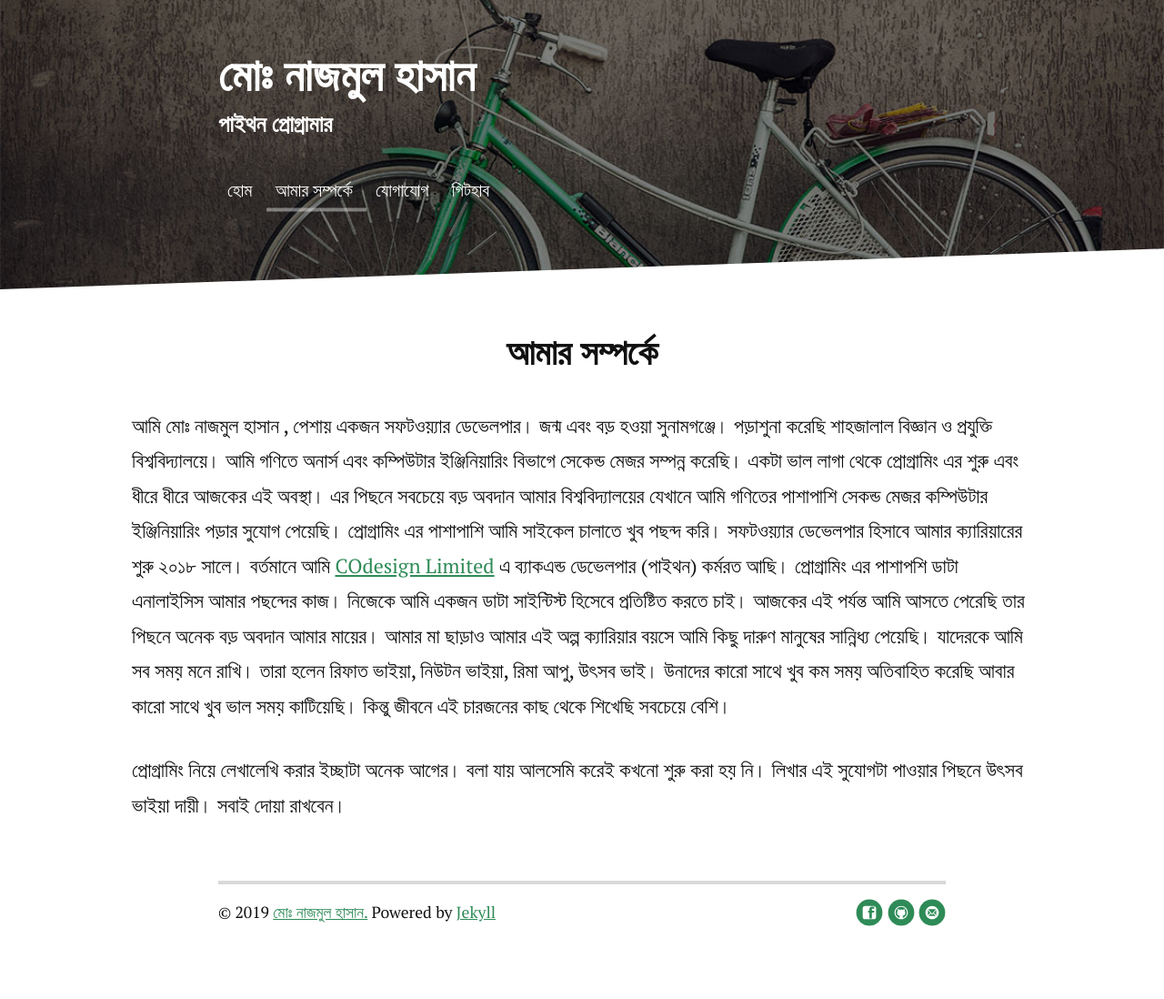
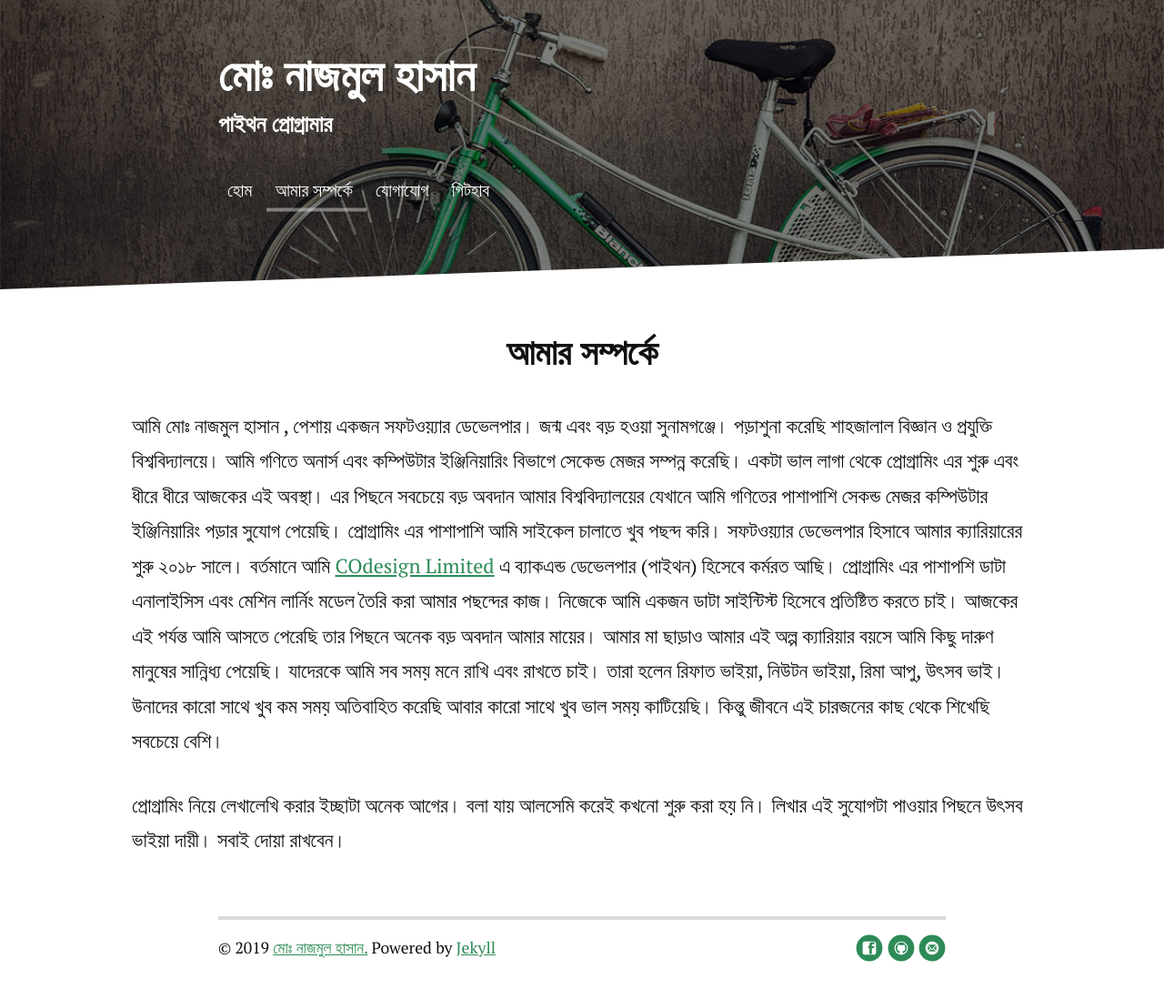
Before and after one commit to farhapartex/farhapartex.github.io, a Jekyll site: the page built from about.md, in a window 1280 px wide. Shown: the whole page at 91% size. Built offline with Jekyll 4.4.1, drawn with Linux system fonts in a browser that asks for light colours; nearby versions of some CDN libraries; before the commit the page ends 1060 px from its top, so only the background shows below that.

Commit message:
about me modified

```diff
--- a/about.md
+++ b/about.md
@@ -7,8 +7,8 @@
 
 আমি মোঃ নাজমুল হাসান , পেশায় একজন সফটওয়্যার ডেভেলপার। জন্ম এবং বড় হওয়া সুনামগঞ্জে। পড়াশুনা করেছি শাহজালাল বিজ্ঞান ও প্রযুক্তি বিশ্ববিদ্যালয়ে। আমি গণিতে অনার্স এবং কম্পিউটার ইঞ্জিনিয়ারিং বিভাগে সেকেন্ড মেজর সম্পন্ন করেছি। একটা ভাল লাগা থেকে প্রোগ্রামিং এর শুরু এবং ধীরে ধীরে আজকের এই অবস্থা। এর পিছনে সবচেয়ে বড় অবদান আমার বিশ্ববিদ্যালয়ের যেখানে আমি গণিতের পাশাপাশি সেকন্ড মেজর কম্পিউটার ইঞ্জিনিয়ারিং পড়ার সুযোগ পেয়েছি।
 প্রোগ্রামিং এর পাশাপাশি আমি সাইকেল চালাতে খুব পছন্দ করি।
-সফটওয়্যার ডেভেলপার হিসাবে আমার ক্যারিয়ারের শুরু ২০১৮ সালে। বর্তমানে আমি <a href="https://codesign.com.bd">COdesign Limited</a> এ ব্যাকএন্ড ডেভেলপার (পাইথন) কর্মরত আছি। প্রোগ্রামিং এর পাশাপশি ডাটা এনালাইসিস আমার পছন্দের কাজ। নিজেকে আমি একজন ডাটা সাইন্টিস্ট হিসেবে প্রতিষ্টিত করতে চাই।
-আজকের এই পর্যন্ত আমি আসতে পেরেছি তার পিছনে অনেক বড় অবদান আমার মায়ের। আমার মা ছাড়াও আমার এই অল্প ক্যারিয়ার বয়সে আমি কিছু দারুণ মানুষের সান্নিধ্য পেয়েছি। যাদেরকে আমি সব সময় মনে রাখি। তারা হলেন রিফাত ভাইয়া, নিউটন ভাইয়া, রিমা আপু, উৎসব ভাই। উনাদের কারো সাথে খুব কম সময় অতিবাহিত করেছি আবার কারো সাথে খুব ভাল সময় কাটিয়েছি। কিন্তু জীবনে এই চারজনের কাছ থেকে শিখেছি সবচেয়ে বেশি।
+সফটওয়্যার ডেভেলপার হিসাবে আমার ক্যারিয়ারের শুরু ২০১৮ সালে। বর্তমানে আমি <a href="https://codesign.com.bd">COdesign Limited</a> এ ব্যাকএন্ড ডেভেলপার (পাইথন) হিসেবে কর্মরত আছি। প্রোগ্রামিং এর পাশাপশি ডাটা এনালাইসিস এবং মেশিন লার্নিং মডেল তৈরি করা আমার পছন্দের কাজ। নিজেকে আমি একজন ডাটা সাইন্টিস্ট হিসেবে প্রতিষ্টিত করতে চাই।
+আজকের এই পর্যন্ত আমি আসতে পেরেছি তার পিছনে অনেক বড় অবদান আমার মায়ের। আমার মা ছাড়াও আমার এই অল্প ক্যারিয়ার বয়সে আমি কিছু দারুণ মানুষের সান্নিধ্য পেয়েছি। যাদেরকে আমি সব সময় মনে রাখি এবং রাখতে চাই। তারা হলেন রিফাত ভাইয়া, নিউটন ভাইয়া, রিমা আপু, উৎসব ভাই। উনাদের কারো সাথে খুব কম সময় অতিবাহিত করেছি আবার কারো সাথে খুব ভাল সময় কাটিয়েছি। কিন্তু জীবনে এই চারজনের কাছ থেকে শিখেছি সবচেয়ে বেশি।
 
 প্রোগ্রামিং নিয়ে লেখালেখি করার ইচ্ছাটা অনেক আগের। বলা যায় আলসেমি করেই কখনো শুরু করা হয় নি। লিখার এই সুযোগটা পাওয়ার পিছনে উৎসব ভাইয়া দায়ী।
 সবাই দোয়া রাখবেন।
```
